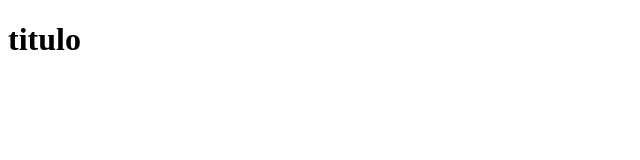
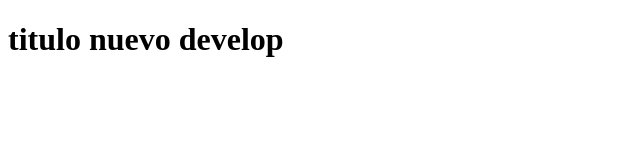
Before and after one commit to suecita90/hellogit, a plain HTML site: page index.html in a window 1280 px wide. Shown: the whole page, without its empty margins (0-640 px from the left). Drawn offline with Linux system fonts and the light colour scheme.

Commit message:
se cambio el titulo en la develop

```diff
--- a/index.html
+++ b/index.html
@@ -7,6 +7,6 @@
     <title>Demo Git</title>
 </head>
 <body>
-    <h1>titulo</h1>
+    <h1>titulo nuevo develop</h1>
 </body>
 </html>
```
